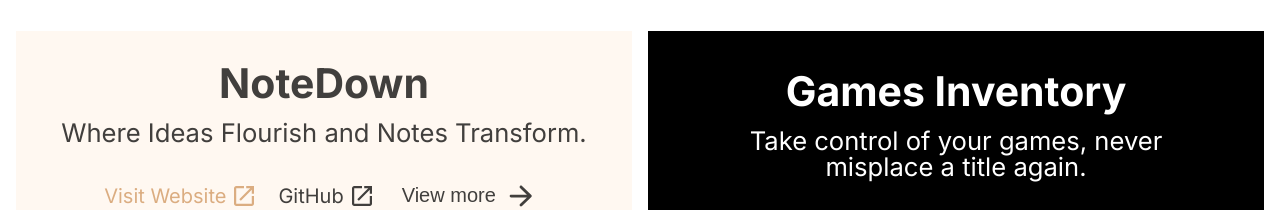
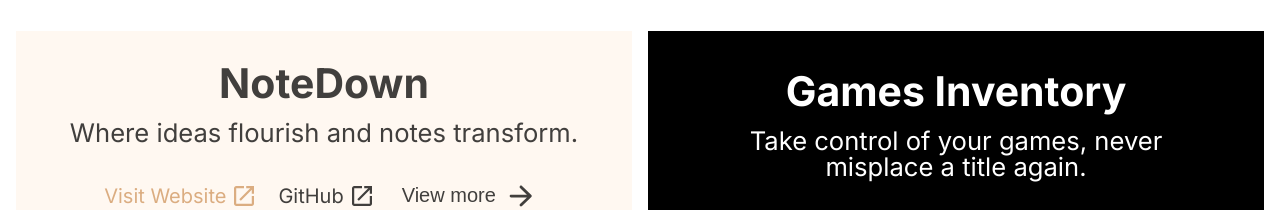
Before and after one commit to KunalP99/kportfoliov2, a React (Create React App) app: page / in a window 1280 px wide. Shown: the part 1140-1350 px from the top of the page. Built offline with nearby package versions, Linux system fonts and the light colour scheme.

Commit message:
style(notedown): uncapitalize text

```diff
--- a/src/components/projects/NoteDown.js
+++ b/src/components/projects/NoteDown.js
@@ -7,7 +7,7 @@ const NoteDown = ({ setShowModal, setModalNum }) => {
   return (
     <div className='card notedown-card'>
       <h2 className='project-title'>NoteDown</h2>
-      <p className='project-slogan'>Where Ideas Flourish and Notes Transform.</p>
+      <p className='project-slogan'>Where ideas flourish and notes transform.</p>
       <div className='links-container'>
         <a
           className='visit-website-link'
```
